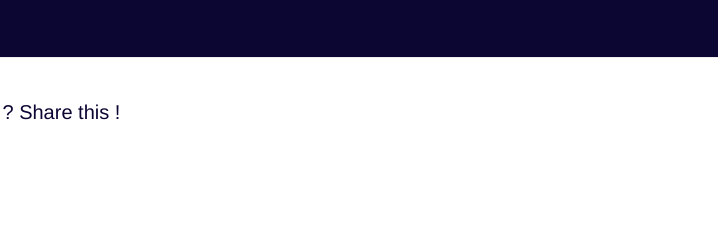
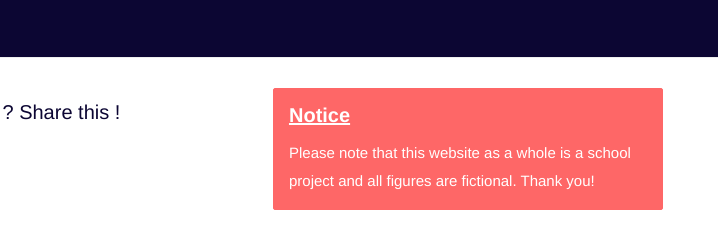
Before and after one commit to nabilcwebdev/WebCrafts, a plain HTML site: page index.html in a window 1280 px wide. Shown: the part 3367-3616 px from the top of the page, 562-1280 px from the left. Drawn offline with Linux system fonts and the light colour scheme.

Commit message:
Update index.html

```diff
--- a/index.html
+++ b/index.html
@@ -250,6 +250,10 @@
                           </a>
                         </p>
                     </div>
+                    <div class="col-md-4 alert alert-danger">
+                        <h4><strong><u>Notice</u></strong></h4>
+                        <p>Please note that this website as a whole is a school project and all figures are fictional. Thank you!</p>
+                    </div>
             </div>
         </div>
     </div>
```
